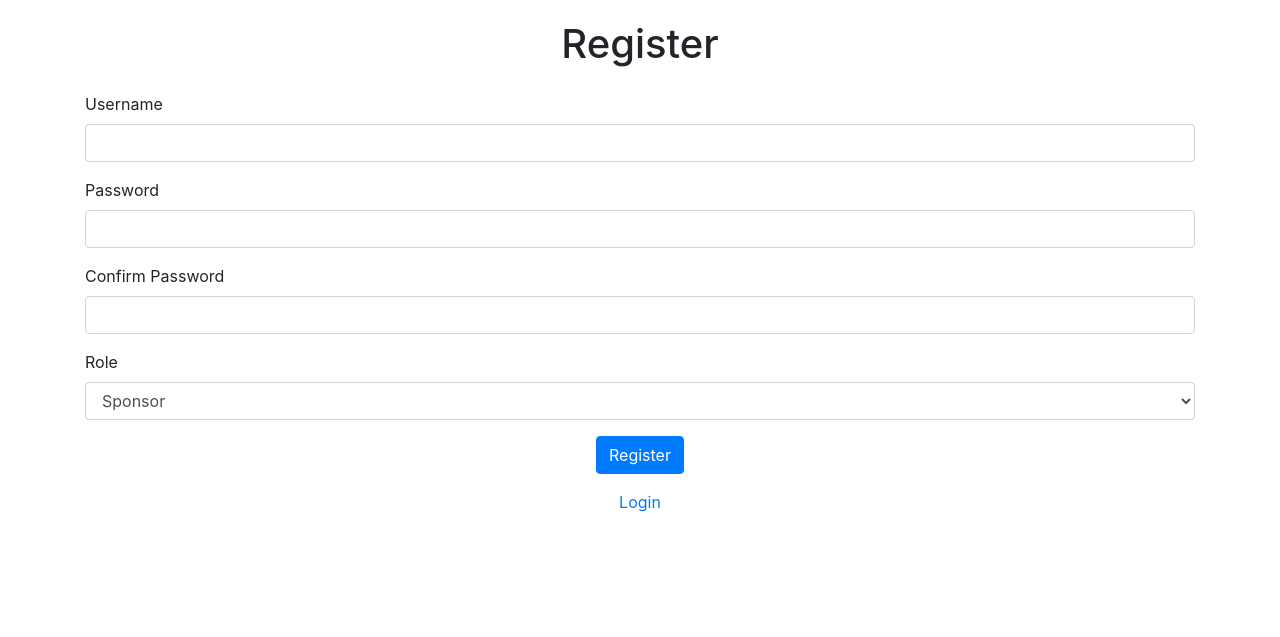
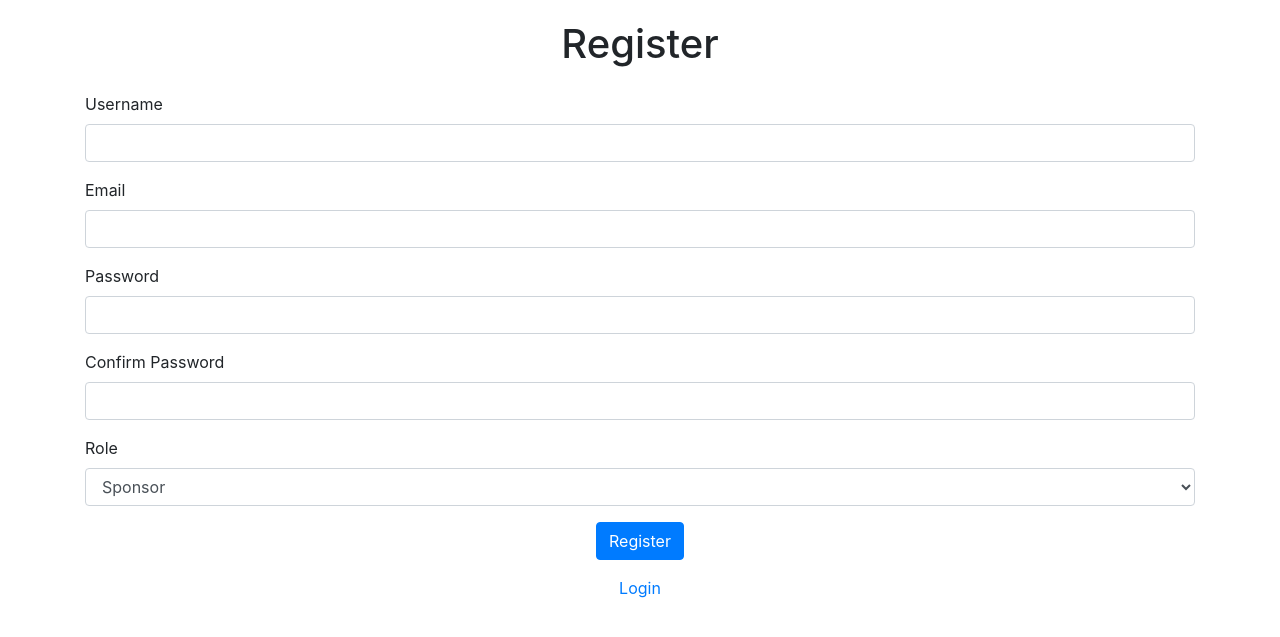
Before and after one commit to prajjwalyd/SponsorLink, a Flask app: page /register in a window 1280 px wide. Shown: the part 56-693 px from the top of the page. Run offline with Flask 3, Linux system fonts and the light colour scheme; some libraries are stand-ins or nearby versions.

Commit message:
Add email field to User model

```diff
--- a/app.py
+++ b/app.py
@@ -4,7 +4,7 @@ from flask_login import LoginManager, UserMixin, login_user, login_required, log
 from werkzeug.security import generate_password_hash, check_password_hash
 from flask_migrate import Migrate
 from flask_wtf import FlaskForm
-from wtforms import StringField, PasswordField, SubmitField, SelectField, TextAreaField, DateField, FloatField
+from wtforms import StringField, PasswordField, SubmitField, SelectField, TextAreaField, DateField, FloatField, EmailField
 from wtforms.validators import DataRequired, Length, EqualTo, Optional
 
 # Initialize the app and configurations
@@ -19,6 +19,7 @@ login_manager.login_view = 'login'
 class User(UserMixin, db.Model):
     id = db.Column(db.Integer, primary_key=True)
     username = db.Column(db.String(50), unique=True, nullable=False)
+    email = db.Column(db.String(120), unique=True, nullable=False)
     password = db.Column(db.String(200), nullable=False)
     role = db.Column(db.String(20), nullable=False)  # 'admin', 'sponsor', 'influencer'
     flagged = db.Column(db.Boolean, default=False)  # Flag for inappropriate users
@@ -33,7 +34,7 @@ class User(UserMixin, db.Model):
     # Influencer fields
     category = db.Column(db.String(100)) # Health, Gaming, etc.
     niche = db.Column(db.String(100))
-    reach = db.Column(db.Integer)
+    # reach = db.Column(db.Integer)
     followers = db.Column(db.Integer)
     platform = db.Column(db.String(10))
     def __repr__(self):
@@ -86,6 +87,7 @@ class LoginForm(FlaskForm):
 
 class RegistrationForm(FlaskForm):
     username = StringField('Username', validators=[DataRequired(), Length(min=2, max=50)])
+    email = EmailField('Email', validators=[DataRequired()])
     password = PasswordField('Password', validators=[DataRequired(), Length(min=6, max=200)])
     confirm_password = PasswordField('Confirm Password', validators=[DataRequired(), EqualTo('password')])
     role = SelectField('Role', choices=[('sponsor', 'Sponsor'), ('influencer', 'Influencer')], validators=[DataRequired()])
@@ -117,15 +119,17 @@ class AdRequestForm(FlaskForm):
 
 
 class SponsorProfileForm(FlaskForm):
+    email = StringField('Email', validators=[DataRequired(), Length(min=6, max=120)])
     company_name = StringField('Company Name', validators=[DataRequired()])
     industry = StringField('Industry', validators=[DataRequired()])
     budget = FloatField('Budget', validators=[DataRequired()])
     submit = SubmitField('Update Profile')
 
 class InfluencerProfileForm(FlaskForm):
+    email = StringField('Email', validators=[DataRequired(), Length(min=6, max=120)])
     category = StringField('Category', validators=[DataRequired()])
     niche = StringField('Niche', validators=[DataRequired()])
-    reach = FloatField('Reach', validators=[DataRequired()])
+    # reach = FloatField('Reach', validators=[DataRequired()])
     followers = FloatField('Followers', validators=[DataRequired()])
     platform = StringField('Platform', validators=[DataRequired()])
 
@@ -194,12 +198,13 @@ def register():
     form = RegistrationForm()
     if form.validate_on_submit():
         hashed_password = generate_password_hash(form.password.data, method='scrypt')
-        new_user = User(username=form.username.data, password=hashed_password, role=form.role.data)
+        new_user = User(username=form.username.data, email=form.email.data, password=hashed_password, role=form.role.data)
         db.session.add(new_user)
         db.session.commit()
         flash('Account created successfully! Please log in.', 'success')
         return redirect(url_for('login'))
     return render_template('register.html', form=form)
+
 
 
 @app.route('/logout')
@@ -483,6 +488,7 @@ def profile():
             current_user.company_name = form.company_name.data
             current_user.industry = form.industry.data
             current_user.budget = form.budget.data
+            current_user.email = form.email.data
             db.session.commit()
             flash('Profile updated successfully!', 'success')
             return redirect(url_for('sponsor_dashboard'))
@@ -490,6 +496,7 @@ def profile():
             form.company_name.data = current_user.company_name
             form.industry.data = current_user.industry
             form.budget.data = current_user.budget
+            form.email.data = current_user.email
         return render_template('profile.html', form=form)
 
     elif current_user.role == 'influencer':
@@ -497,19 +504,20 @@ def profile():
         if form.validate_on_submit():
             current_user.category = form.category.data
             current_user.niche = form.niche.data
-            current_user.reach = form.reach.data
+            # current_user.reach = form.reach.data
             current_user.followers = form.followers.data
             current_user.platform = form.platform.data
-
+            current_user.email = form.email.data
             db.session.commit()
             flash('Profile updated successfully!', 'success')
             return redirect(url_for('influencer_dashboard'))
         elif request.method == 'GET':
             form.category.data = current_user.category
             form.niche.data = current_user.niche
-            form.reach.data = current_user.reach
+            # form.reach.data = current_user.reach
             form.followers.data = current_user.followers
             form.platform.data = current_user.platform
+            form.email.data = current_user.email
         return render_template('profile.html', form=form)
 
     else:
@@ -594,12 +602,13 @@ def create_ad_request_for_influencer(influencer_id):
 
 def create_admin_user():
     admin_username = 'admin'
+    admin_email = 'admin@admin.com'
     admin_password = 'admin123'
     admin_role = 'admin'
     admin = User.query.filter_by(username=admin_username).first()
     if not admin:
         hashed_password = generate_password_hash(admin_password, method='scrypt')
-        admin = User(username=admin_username, password=hashed_password, role=admin_role)
+        admin = User(username=admin_username, email=admin_email, password=hashed_password, role=admin_role)
         db.session.add(admin)
         db.session.commit()
         print('Admin user created with username: admin and password: adminpass')
--- a/templates/register.html
+++ b/templates/register.html
@@ -7,6 +7,10 @@
     <div class="form-group">
         {{ form.username.label(class="form-label") }}
         {{ form.username(class="form-control") }}
+    </div>
+    <div class="form-group">
+        {{ form.email.label(class="form-label") }}
+        {{ form.email(class="form-control") }}
     </div>
     <div class="form-group">
         {{ form.password.label(class="form-label") }}
```
Also changed, not shown: seed.py (+7 -7 lines), templates/profile.html (+8 -4 lines), instance/site.db.
